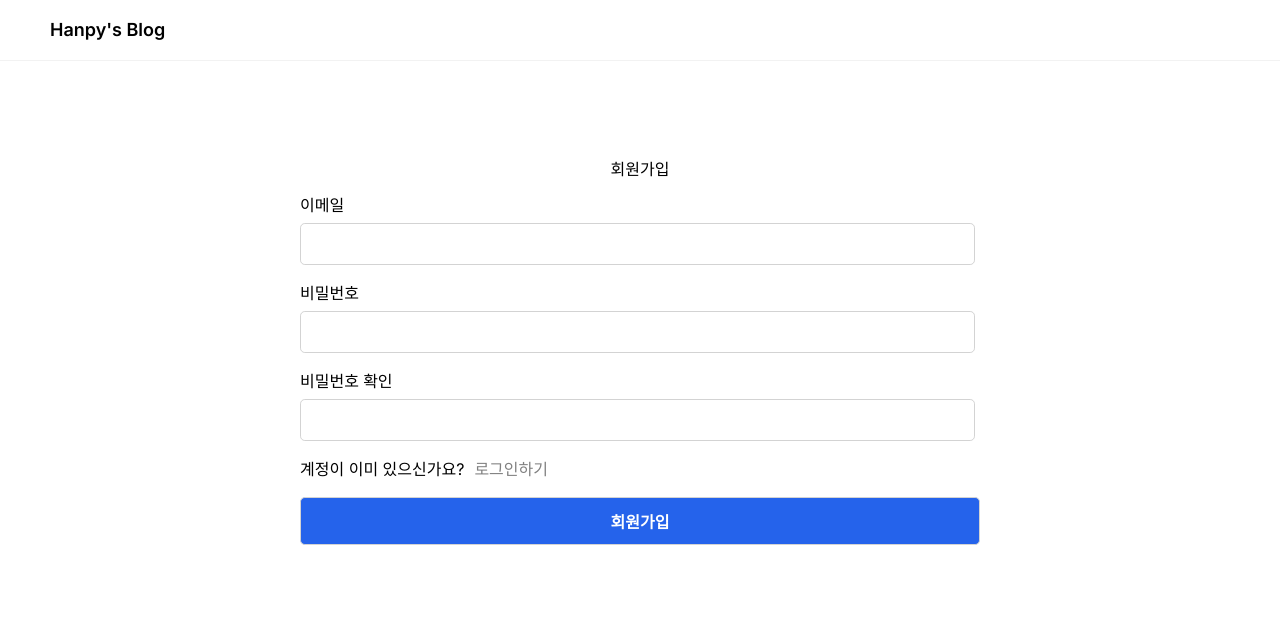
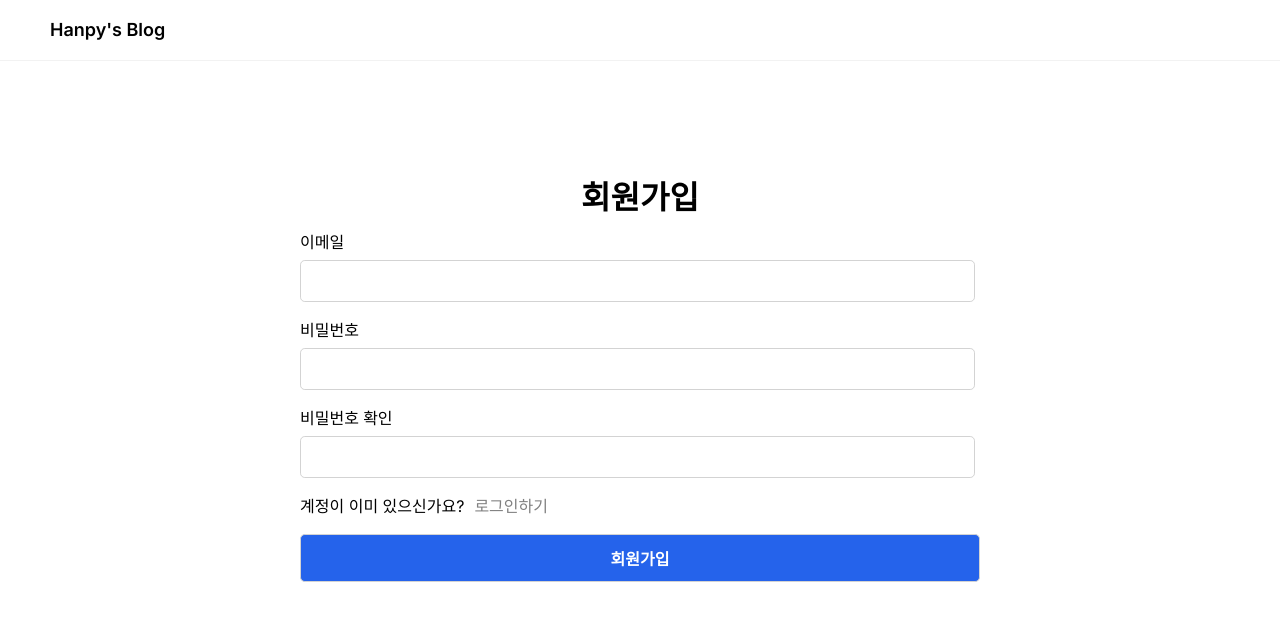
Before and after one commit to hanpy-kr/hanpy-blog-app, a Next.js app: page /signup in a window 1280 px wide. Shown: the top 620 px of the page. Built offline with nearby package versions, Linux system fonts and the light colour scheme; no server answers.

Commit message:
feat : contentlayer global css init

```diff
--- a/package.json
+++ b/package.json
@@ -22,6 +22,8 @@
     "react-icons": "^4.12.0",
     "react-toastify": "^9.1.3",
     "reading-time": "^1.5.0",
+    "rehype": "^13.0.1",
+    "remark-gfm": "^4.0.0",
     "sass": "^1.69.5"
   },
   "devDependencies": {
@@ -33,9 +35,9 @@
     "eslint": "^8",
     "eslint-config-next": "13.5.6",
     "rehype-autolink-headings": "^7.1.0",
-    "rehype-pretty-code": "^0.12.3",
+    "rehype-pretty-code": "^0.13.0",
     "rehype-slug": "^6.0.0",
-    "remark-gfm": "^4.0.0",
+    "shiki": "^1.2.0",
     "typescript": "^5"
   }
 }
--- a/src/app/(home)/components/Header.css
+++ b/src/app/(home)/components/Header.css
@@ -1,4 +1,8 @@
 header {
+  position: sticky;
+  z-index: 100;
+  top: 0;
+  background-color: #fff;
   display: flex;
   justify-content: space-between;
   align-items: center;
--- a/src/app/globals.css
+++ b/src/app/globals.css
@@ -1,21 +1,20 @@
-/* reset css */
-html,
+reset css html,
 body,
 div,
 span,
 applet,
 object,
 iframe,
-h1,
-h2,
-h3,
-h4,
-h5,
-h6,
-p,
-blockquote,
-pre,
-a,
+/* h1, */
+/* h2, */
+/* h3, */
+/* h4, */
+/* h5, */
+/* h6, */
+/* p, */
+/* blockquote, */
+/* pre, */
+/* a, */
 abbr,
 acronym,
 address,
@@ -116,7 +115,7 @@ blockquote:before,
 blockquote:after,
 q:before,
 q:after {
-  content: "";
+  content: '';
   content: none;
 }
 table {
@@ -129,15 +128,15 @@ table {
 html,
 body {
   margin: 0;
-  font-family: -apple-system, BlinkMacSystemFont, "Segoe UI", "Roboto", "Oxygen",
-    "Ubuntu", "Cantarell", "Fira Sans", "Droid Sans", "Helvetica Neue",
+  font-family: -apple-system, BlinkMacSystemFont, 'Segoe UI', 'Roboto', 'Oxygen',
+    'Ubuntu', 'Cantarell', 'Fira Sans', 'Droid Sans', 'Helvetica Neue',
     sans-serif;
   -webkit-font-smoothing: antialiased;
   -moz-osx-font-smoothing: grayscale;
 }
 
 code {
-  font-family: source-code-pro, Menlo, Monaco, Consolas, "Courier New",
+  font-family: source-code-pro, Menlo, Monaco, Consolas, 'Courier New',
     monospace;
 }
 
@@ -185,3 +184,115 @@ code {
 .dark header {
   background-color: #111827;
 }
+
+/* mdx contentlayer css setup */
+/* contentlayer - layout */
+[data-rehype-pretty-code-figure] pre {
+  overflow-x: auto;
+  padding: 1rem 0;
+  border: 1px solid #8b8b8b;
+  margin-top: 0;
+}
+
+[data-rehype-pretty-code-title] {
+  font-size: 0.9rem;
+  font-weight: 500;
+  padding: 0.4rem 1rem;
+  border: 1px solid #8b8b8b;
+  border-top-left-radius: 0.4rem;
+  border-top-right-radius: 0.4rem;
+  border-bottom-style: none;
+}
+
+[data-rehype-pretty-code-title] + pre {
+  border-top-left-radius: 0;
+  border-top-right-radius: 0;
+}
+
+.dark [data-rehype-pretty-code-title] {
+  /* 다크모드 설정 관련 */
+}
+
+/* contentlayer - codeline number setup
+
+ex. showLineNumbers
+ex. showLineNumbers{n}
+
+*/
+[data-rehype-pretty-code-figure] code {
+  counter-reset: line;
+}
+
+[data-rehype-pretty-code-figure] [data-line]::before {
+  counter-increment: line;
+}
+
+[data-line-numbers] > [data-line]::before {
+  content: counter(line);
+
+  display: inline-block;
+  width: 1rem;
+  margin-right: 1rem;
+  text-align: right;
+  color: gray;
+}
+
+[data-line-numbers-max-digits='2'] > [data-line]::before {
+  width: 1rem;
+}
+
+[data-line-numbers-max-digits='3'] > [data-line]::before {
+  width: 2rem;
+}
+
+/* contentlayer - codeline highlight setup
+
+ex. {6}
+ex. {1-2}
+ex. {2, 9}
+
+*/
+[data-highlighted-line] {
+  background-color: #b3c0de40;
+}
+
+/* contentlayer - github commit : plus / mines
+
+ex. {2}#minus {3}#plus
+
+*/
+[data-highlighted-line-id='minus'] {
+  position: relative;
+  background-color: #fcdcdc;
+}
+
+[data-highlighted-line-id='minus']::before {
+  content: '-';
+  position: absolute;
+  top: 0;
+  left: 0;
+  font-weight: 500;
+  padding-left: 0.3rem;
+  color: #834444;
+}
+
+[data-highlighted-line-id='plus'] {
+  position: relative;
+  background-color: #3c6c49;
+}
+
+[data-highlighted-line-id='plus']::before {
+  content: '+';
+  position: absolute;
+  top: 0;
+  left: 0;
+  font-weight: 500;
+  padding-left: 0.3rem;
+  color: #43ac5c;
+}
+
+/* contentlayer - word accent
+ex. /Link/ /MDXComponent/ /className/3 /className/3-5
+- 관련 단어 모두 강조
+- 한개만 강조하려면, 뒤에 순서 적어준다.
+*/
--- a/src/app/post/page.tsx
+++ b/src/app/post/page.tsx
@@ -4,7 +4,7 @@ import { useMDXComponent } from "next-contentlayer/hooks";
 
 function PostPage() {
   console.log("allPosts");
-  console.log(allPosts);
+  console.log(allPosts.length);
   // console.log(Post);
   return (
     <section>
```
Also changed, not shown: contentlayer.config.ts (+30 -19 lines), src/app/(home)/page.tsx (+13 -11 lines), 2 other files (tests, documents, lock files or other folders).
